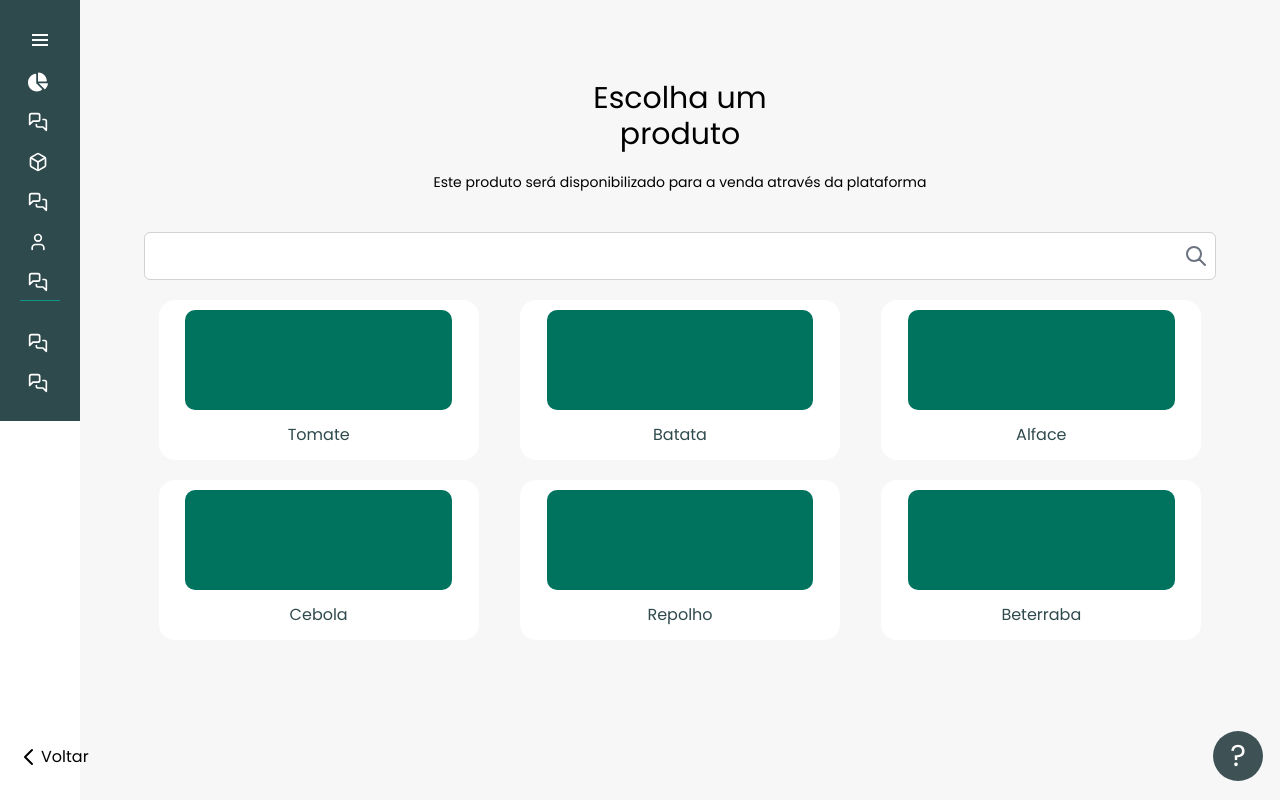
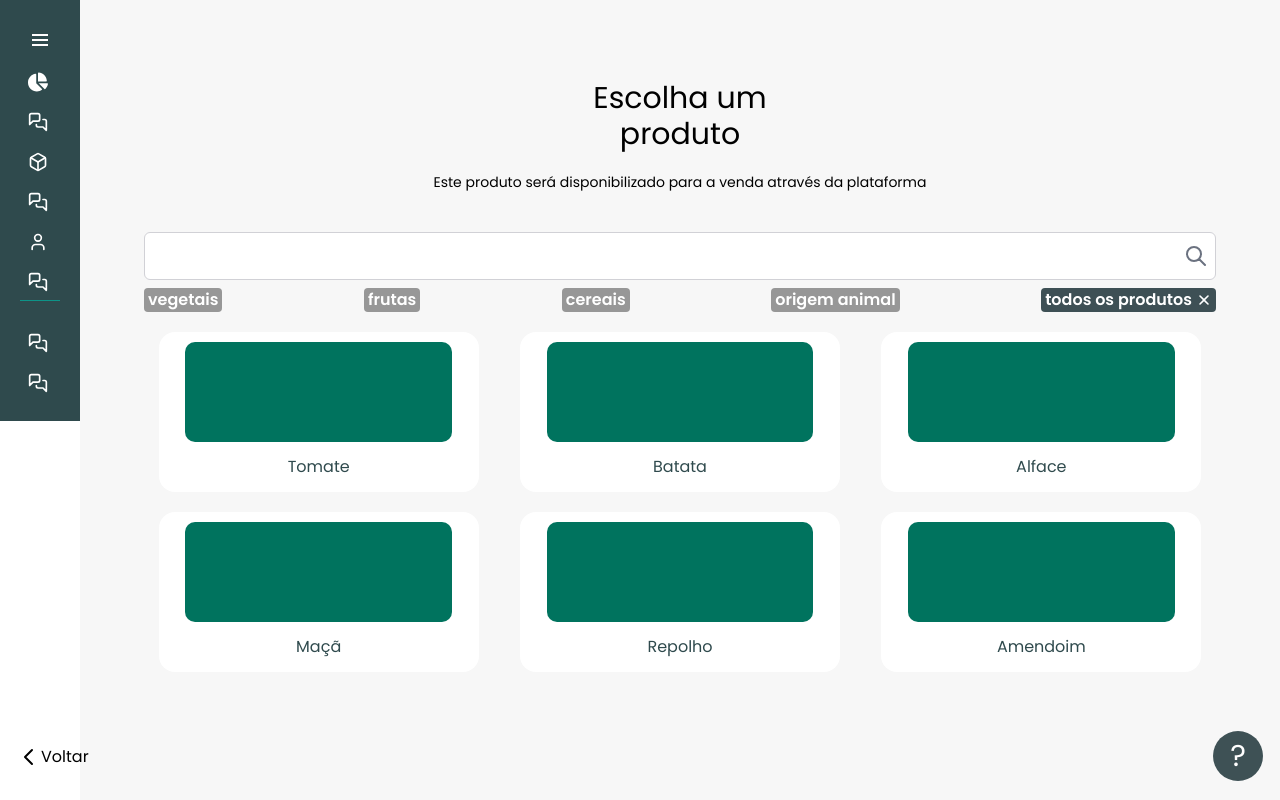
Before and after one commit to mb4ndeira/ecoo-apps, a Next.js app: page /produtor/venderproduto in a window 1280 px wide. Built offline with nearby package versions, Linux system fonts and the light colour scheme.

Commit message:
feat: add filter buttons

```diff
--- a/src/app/produtor/venderproduto/components/Products.tsx
+++ b/src/app/produtor/venderproduto/components/Products.tsx
@@ -1,16 +1,90 @@
+"use client";
+import React, { useState } from "react";
+import { HiX } from "react-icons/hi";
+
 const products = [
-  { name: "Tomate" },
-  { name: "Batata" },
-  { name: "Alface" },
-  { name: "Cebola" },
-  { name: "Repolho" },
-  { name: "Beterraba" },
+  { name: "Tomate", group: "vegetais" },
+  { name: "Batata", group: "vegetais" },
+  { name: "Alface", group: "vegetais" },
+  { name: "Maçã", group: "frutas" },
+  { name: "Repolho", group: "vegetais" },
+  { name: "Amendoim", group: "cereais" },
+  { name: "Ovo", group: "origem animal" },
 ];
 
 export function Products() {
+  const [selectedGroup, setSelectedGroup] = useState("todos");
+
+  const handleFilterClick = (group: string) => {
+    setSelectedGroup((prevGroup) => (prevGroup === group ? "todos" : group));
+  };
+
+  const filteredProducts =
+    selectedGroup === "todos"
+      ? products
+      : products.filter((product) => product.group === selectedGroup);
+
   return (
+    <div>
+      <div className="flex flex-wrap mt-2 justify-between gap-y-1 gap-x-2">
+        <button
+          onClick={() => handleFilterClick("vegetais")}
+          className={`${
+            selectedGroup === "vegetais"
+              ? " bg-[#3E5055] text-white font-semibold px-1 rounded-[0.25rem] flex"
+              : "bg-[#979797] text-white font-semibold px-1 rounded-[0.25rem]"
+          } `}
+        >
+          vegetais
+          {selectedGroup == "vegetais" && <HiX className="mt-1 ml-1" />}
+        </button>
+        <button
+          onClick={() => handleFilterClick("frutas")}
+          className={`${
+            selectedGroup === "frutas"
+              ? " bg-[#3E5055] text-white font-semibold px-1 rounded-[0.25rem] flex"
+              : "bg-[#979797] text-white font-semibold px-1 rounded-[0.25rem]"
+          } `}
+        >
+          frutas
+          {selectedGroup == "frutas" && <HiX className="mt-1 ml-1" />}
+        </button>
+        <button
+          onClick={() => handleFilterClick("cereais")}
+          className={`${
+            selectedGroup === "cereais"
+              ? " bg-[#3E5055] text-white font-semibold px-1 rounded-[0.25rem] flex"
+              : "bg-[#979797] text-white font-semibold px-1 rounded-[0.25rem]"
+          } `}
+        >
+          cereais
+          {selectedGroup == "cereais" && <HiX className="mt-1 ml-1" />}
+        </button>
+        <button
+          onClick={() => handleFilterClick("origem animal")}
+          className={`${
+            selectedGroup === "origem animal"
+              ? " bg-[#3E5055] text-white font-semibold px-1 rounded-[0.25rem] flex"
+              : "bg-[#979797] text-white font-semibold px-1 rounded-[0.25rem]"
+          } `}
+        >
+          origem animal
+          {selectedGroup == "origem animal" && <HiX className="mt-1 ml-1" />}
+        </button>
+        <button
+          onClick={() => handleFilterClick("todos")}
+          className={`${
+            selectedGroup === "todos"
+              ? " bg-[#3E5055] text-white font-semibold px-1 rounded-[0.25rem] flex"
+              : "bg-[#979797] text-white font-semibold px-1 rounded-[0.25rem]"
+          } `}
+        >
+          todos os produtos
+          {selectedGroup == "todos" && <HiX className="mt-1 ml-1" />}
+        </button>
+      </div>
       <div className="mt-5 w-full max-h-[350px] overflow-y-scroll gap-x-1 sm:gap-x-3 gap-y-5 grid grid-cols-2 sm:grid-cols-3">
-      {products.map((product, index) => (
+        {filteredProducts.map((product, index) => (
           <button
             key={index}
             className="min-h-[160px] w-11/12 bg-white rounded-2xl mx-auto flex flex-col"
@@ -20,5 +94,6 @@ export function Products() {
           </button>
         ))}
       </div>
+    </div>
   );
 }
```
Lines whose indentation alone changed are shown as unchanged.
